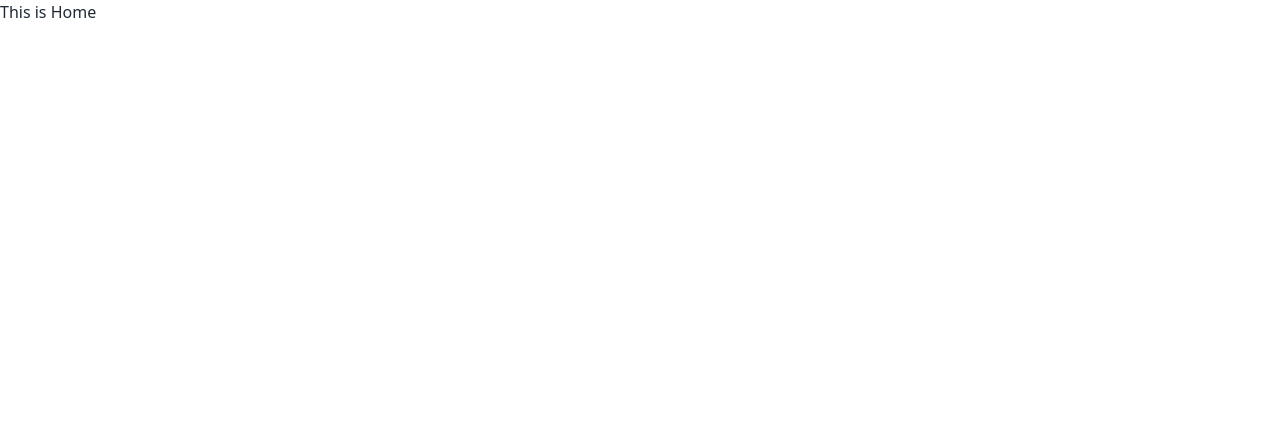
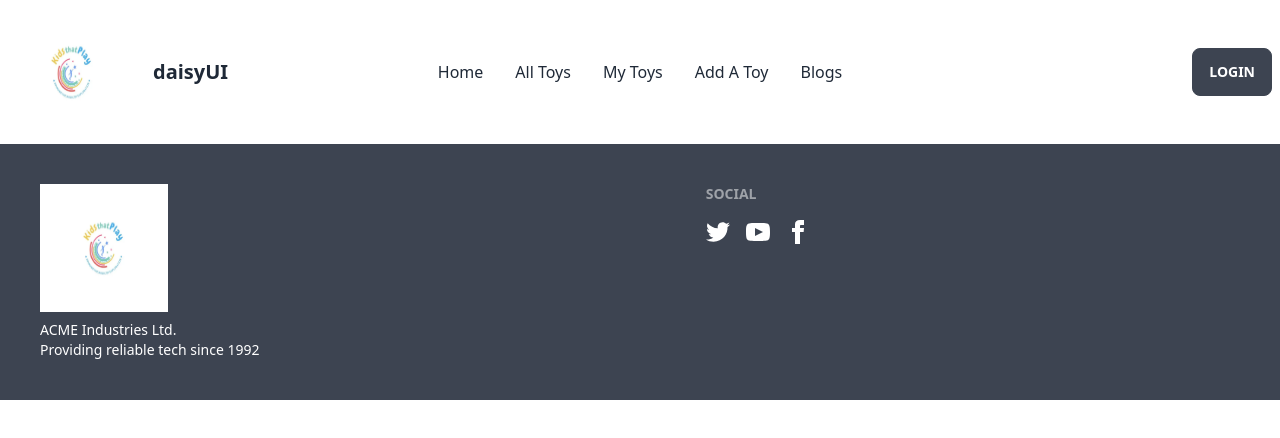
Before and after one commit to ashik2765/toy-market-client, a React (Vite) app: page / in a window 1280 px wide. Shown: the top 438 px of the page. Built offline with nearby package versions, Linux system fonts and the light colour scheme.

Commit message:
added navbar and footer

```diff
--- a/src/Layouts/Main.jsx
+++ b/src/Layouts/Main.jsx
@@ -1,10 +1,15 @@
 import { Outlet } from "react-router-dom";
+import Footer from "../Pages/Shared/Footer/Footer";
+import NavBar from "../Pages/Shared/NavBar/NavBar";
+
 
 
 const Main = () => {
     return (
         <div>
+            <NavBar></NavBar>
             <Outlet></Outlet>
+            <Footer></Footer>
         </div>
     );
 };
--- /dev/null
+++ b/src/Pages/Home/Home/Banner.jsx
@@ -0,0 +1,21 @@
+import logo from '../../../assets/logo.webp'
+
+const Banner = () => {
+    return (
+        <div>
+           <div className="flex flex-col md:flex-row items-center bg-gradient-to-r from-pink-500 via-purple-500 to-blue-500 py-8 px-4 md:px-12">
+  <div className="w-full md:w-1/2 mb-4 md:mb-0">
+    <img src={logo} alt="Children's toys" className="w-full shadow-2xl rounded-lg"/>
+  </div>
+  <div className="w-full md:w-1/2 md:pl-8 text-white">
+    <h1 className="text-5xl font-bold mb-4">Find the perfect toy for your child</h1>
+    <p className="text-lg mb-8">At our chikdren toy website, we offer a wide selection of toys for all ages. From educational toys to stuffed animals to action figures, we have something for every child. Browse our collection today and find the perfect toy to spark your childs imagination.</p>
+    <button className="bg-yellow-500 hover:bg-yellow-600 text-white font-bold py-2 px-8 rounded-full shadow-lg"><span className="uppercase tracking-wider">Shop now</span></button>
+  </div>
+</div>
+
+        </div>
+    );
+};
+
+export default Banner;
--- /dev/null
+++ b/src/Pages/Home/Home/CategoryTab.jsx
@@ -0,0 +1,11 @@
+
+
+const CategoryTab = () => {
+    return (
+        <div>
+
+        </div>
+    );
+};
+
+export default CategoryTab;
--- a/src/Pages/Home/Home/Home.jsx
+++ b/src/Pages/Home/Home/Home.jsx
@@ -1,9 +1,12 @@
+
+
 
 
 const Home = () => {
     return (
         <div>
-            <h1>This is Home</h1>
+            {/* <Banner></Banner> */}
+            {/* <ReviewSection></ReviewSection> */}
         </div>
     );
 };
--- /dev/null
+++ b/src/Pages/Home/Home/ReviewSection.jsx
@@ -0,0 +1,42 @@
+
+
+const ReviewSection = () => {
+    return (
+        <div className="bg-gray-100 py-16">
+            <div className="max-w-6xl mx-auto px-4 sm:px-6 lg:px-8">
+                <h2 className="text-3xl font-bold text-gray-900 mb-8 text-center">What Our Customers Say</h2>
+                <div className="grid grid-cols-1 sm:grid-cols-2 lg:grid-cols-3 gap-8">
+                    <div className="bg-white rounded-lg overflow-hidden shadow-md">
+                        <div className="p-6">
+                            <p className="text-gray-600 text-base">I was really impressed with the quality of the toys I received from this website. My kids loved them and they have held up well over time. I would definitely recommend this site to other parents.</p>
+                        </div>
+                        <div className="px-6 py-4">
+                            <p className="text-gray-500 font-semibold">- Jane Doe</p>
+                            <p className="text-gray-400 text-sm">Verified Buyer</p>
+                        </div>
+                    </div>
+                    <div className="bg-white rounded-lg overflow-hidden shadow-md">
+                        <div className="p-6">
+                            <p className="text-gray-600 text-base">The customer service at this website is top-notch. I had an issue with my order and they went above and beyond to make it right. I will definitely be a returning customer</p>
+                        </div>
+                        <div className="px-6 py-4">
+                            <p className="text-gray-500 font-semibold">- John Smith</p>
+                            <p className="text-gray-400 text-sm">Verified Buyer</p>
+                        </div>
+                    </div>
+                    <div className="bg-white rounded-lg overflow-hidden shadow-md">
+                        <div className="p-6">
+                            <p className="text-gray-600 text-base">I have never seen such a wide variety of toys in one place before. This website has something for every child and every occasion. I will definitely be recommending it to my friends and family</p>
+                        </div>
+                        <div className="px-6 py-4">
+                            <p className="text-gray-500 font-semibold">- Sarah Johnson</p>
+                            <p className="text-gray-400 text-sm">Verified Buyer</p>
+                        </div>
+                    </div>
+                </div>
+            </div>
+        </div>
+    );
+};
+
+export default ReviewSection;
--- a/src/Pages/Shared/Footer/Footer.jsx
+++ b/src/Pages/Shared/Footer/Footer.jsx
@@ -1,10 +1,21 @@
-
+import logo from '../../../assets/logo.webp'
 
 const Footer = () => {
     return (
-        <div>
-
-        </div>
+        <footer className="footer p-10 bg-neutral text-neutral-content">
+            <div>
+                <img className='h-32 w-32' src={logo} alt="" />
+                <p>ACME Industries Ltd.<br />Providing reliable tech since 1992</p>
+            </div>
+            <div>
+                <span className="footer-title">Social</span>
+                <div className="grid grid-flow-col gap-4">
+                    <a><svg xmlns="http://www.w3.org/2000/svg" width="24" height="24" viewBox="0 0 24 24" className="fill-current"><path d="M24 4.557c-.883.392-1.832.656-2.828.775 1.017-.609 1.798-1.574 2.165-2.724-.951.564-2.005.974-3.127 1.195-.897-.957-2.178-1.555-3.594-1.555-3.179 0-5.515 2.966-4.797 6.045-4.091-.205-7.719-2.165-10.148-5.144-1.29 2.213-.669 5.108 1.523 6.574-.806-.026-1.566-.247-2.229-.616-.054 2.281 1.581 4.415 3.949 4.89-.693.188-1.452.232-2.224.084.626 1.956 2.444 3.379 4.6 3.419-2.07 1.623-4.678 2.348-7.29 2.04 2.179 1.397 4.768 2.212 7.548 2.212 9.142 0 14.307-7.721 13.995-14.646.962-.695 1.797-1.562 2.457-2.549z"></path></svg></a>
+                    <a><svg xmlns="http://www.w3.org/2000/svg" width="24" height="24" viewBox="0 0 24 24" className="fill-current"><path d="M19.615 3.184c-3.604-.246-11.631-.245-15.23 0-3.897.266-4.356 2.62-4.385 8.816.029 6.185.484 8.549 4.385 8.816 3.6.245 11.626.246 15.23 0 3.897-.266 4.356-2.62 4.385-8.816-.029-6.185-.484-8.549-4.385-8.816zm-10.615 12.816v-8l8 3.993-8 4.007z"></path></svg></a>
+                    <a><svg xmlns="http://www.w3.org/2000/svg" width="24" height="24" viewBox="0 0 24 24" className="fill-current"><path d="M9 8h-3v4h3v12h5v-12h3.642l.358-4h-4v-1.667c0-.955.192-1.333 1.115-1.333h2.885v-5h-3.808c-3.596 0-5.192 1.583-5.192 4.615v3.385z"></path></svg></a>
+                </div>
+            </div>
+        </footer>
     );
 };
 
--- /dev/null
+++ b/src/Pages/Shared/NavBar/NavBar.jsx
@@ -0,0 +1,41 @@
+import logo from '../../../assets/logo.webp'
+
+const NavBar = () => {
+
+    const navitem = <>
+        <li><a>Home</a></li>
+        <li><a>All Toys</a></li>
+        <li><a>My Toys</a></li>
+        <li><a>Add A Toy</a></li>
+        <li><a>Blogs</a></li>
+
+    </>
+    return (
+        <div>
+            <div className="navbar bg-base-100">
+                <div className="navbar-start">
+                    <div className="dropdown">
+                        <label tabIndex={0} className="btn btn-ghost lg:hidden">
+                            <svg xmlns="http://www.w3.org/2000/svg" className="h-5 w-5" fill="none" viewBox="0 0 24 24" stroke="currentColor"><path strokeLinecap="round" strokeLinejoin="round" strokeWidth="2" d="M4 6h16M4 12h8m-8 6h16" /></svg>
+                        </label>
+                        <ul tabIndex={0} className="menu menu-compact dropdown-content mt-3 p-2 shadow bg-base-100 rounded-box w-52">
+                            {navitem}
+                        </ul>
+                    </div>
+                    <img className='h-32 w-32' src={logo} alt="" />
+                    <span className="btn btn-ghost normal-case text-xl">daisyUI</span>
+                </div>
+                <div className="navbar-center hidden lg:flex">
+                    <ul className="menu menu-horizontal px-1">
+                        {navitem}
+                    </ul>
+                </div>
+                <div className="navbar-end">
+                    <a className="btn">Login</a>
+                </div>
+            </div>
+        </div>
+    );
+};
+
+export default NavBar;
--- a/src/Routers/Router.jsx
+++ b/src/Routers/Router.jsx
@@ -11,6 +11,8 @@ const router = createBrowserRouter([
             path:'/',
             element:<Home></Home>
         }
+
+
       ]
     },
   ]);
```
Also changed, not shown: src/assets/logo.webp (added), 1 other file (tests, documents, lock files or other folders).
